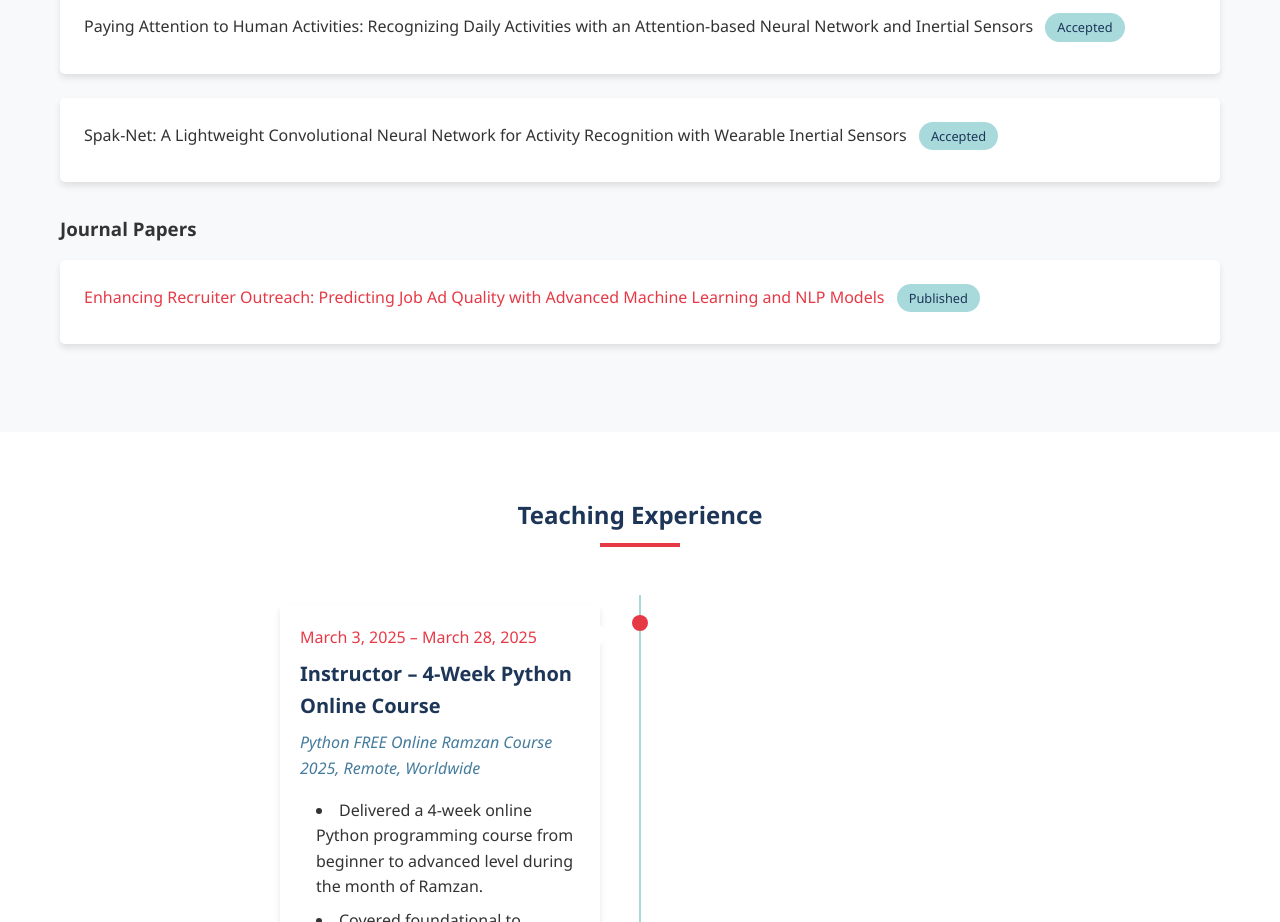
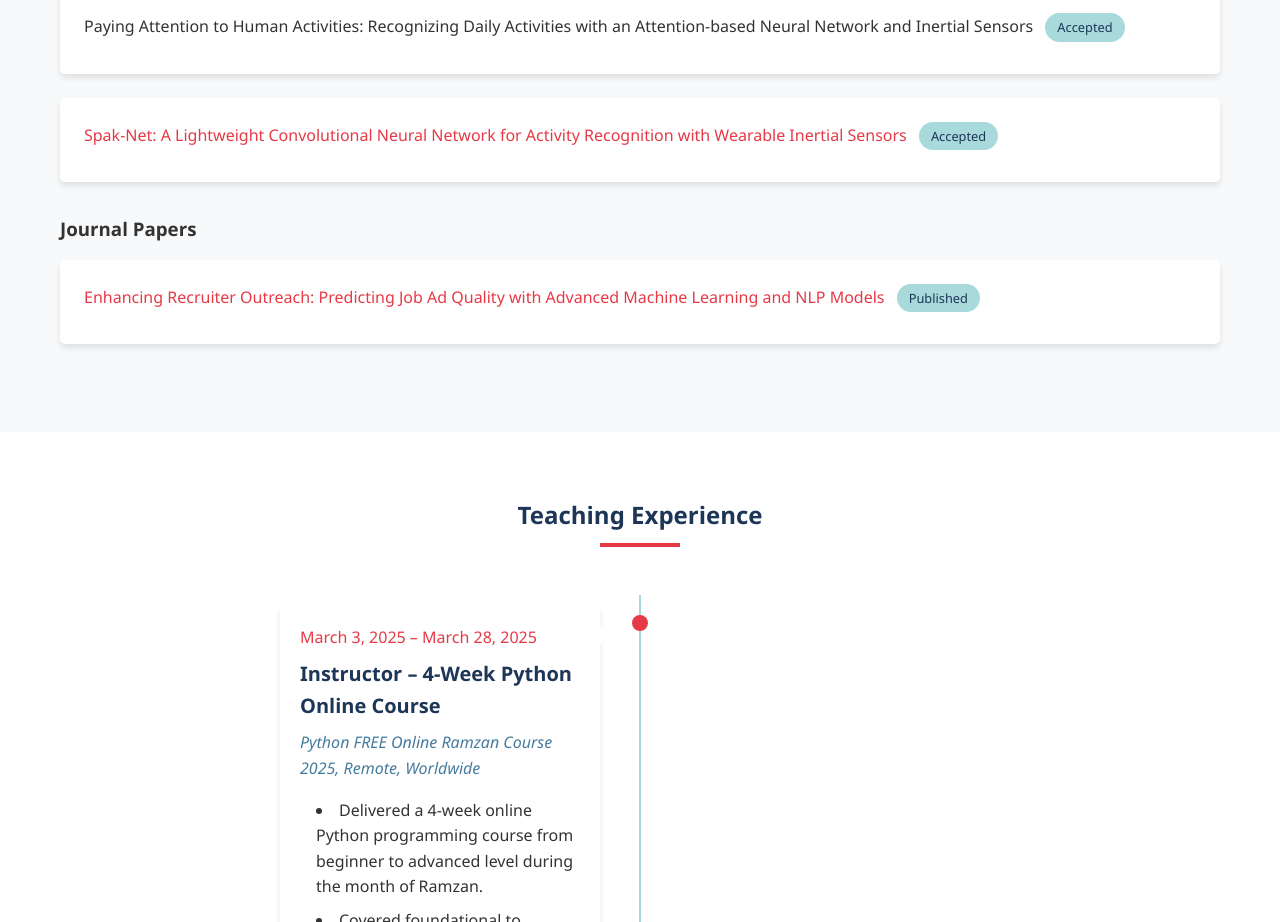
Before and after one commit to ShaidaMuhammad/ShaidaMuhammad.github.io, a plain HTML site: page index.html in a window 1280 px wide. Shown: the part 7760-8682 px from the top of the page. Drawn offline with Linux system fonts and the light colour scheme.

Commit message:
Update index.html

```diff
--- a/index.html
+++ b/index.html
@@ -947,7 +947,7 @@
 
             <div class="publication-item">
                 <h4 class="publication-title">
-                    Spak-Net: A Lightweight Convolutional Neural Network for Activity Recognition with Wearable Inertial Sensors
+                    <a href="https://ieeexplore.ieee.org/document/11034469" target="_blank">Spak-Net: A Lightweight Convolutional Neural Network for Activity Recognition with Wearable Inertial Sensors</a>
                     <span class="publication-status">Accepted</span>
                 </h4>
             </div>
```
